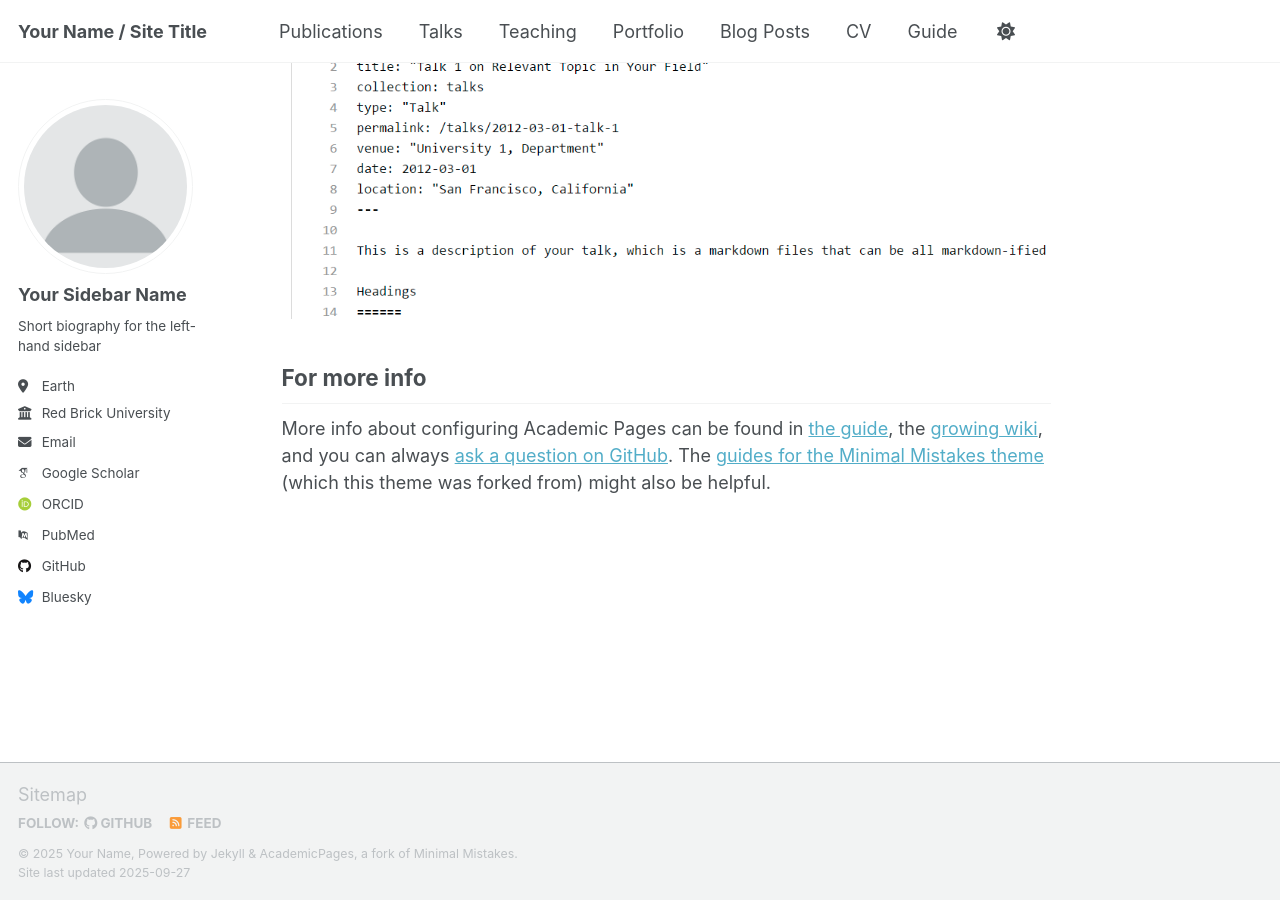
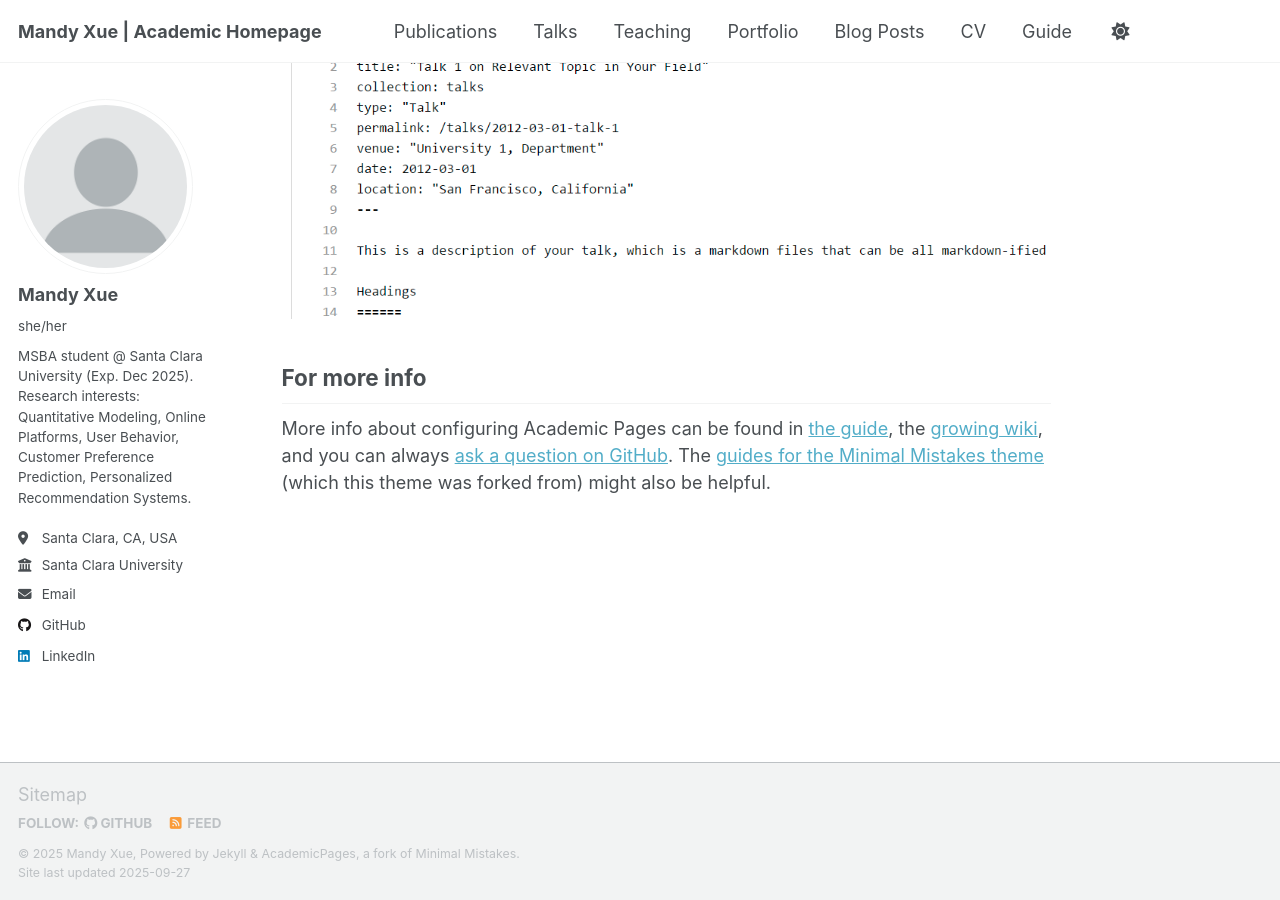
Before and after one commit to Mengyu1013/Mengyu1013.github.io, a Jekyll site: the page built from _pages/about.md, in a window 1280 px wide and 900 px high, scrolled down 2880 px. Built offline with Jekyll 4.4.1, drawn with Linux system fonts in a browser that asks for light colours; some web fonts are replaced; a script that is not in the unit is left out; part of the change alters nothing that is shown.

Commit message:
Update _config.yml

```diff
--- a/_config.yml
+++ b/_config.yml
@@ -1,85 +1,48 @@
-# Welcome to Jekyll!
-#
-# This config file is meant for settings that affect your entire site, values
-# which you are expected to set up once and rarely need to edit after that.
-# For technical reasons, this file is *NOT* reloaded automatically when you use
-# `jekyll serve -l -H localhost`. If you change this file, please restart the
-# server process.
-
 # Basic Site Settings
 locale                   : "en-US"
-site_theme               : "default" # Currently available options are "default", "air"
-title                    : "Your Name / Site Title"
+site_theme               : "default"
+title                    : "Mandy Xue | Academic Homepage"
 title_separator          : "-"
-name                     : &name "Your Name"
-description              : &description "Your Name's academic portfolio"   # Update this with a general description of your site, this is the default if not overridden by a page
-url                      : https://academicpages.github.io # The base hostname & protocol for your site e.g. "https://[your GitHub username].github.io",
-                                                           # or if you already have some other page hosted on Github then use "https://[your GitHub username].github.io/[Your Repo Name]"
-baseurl                  : "" # the subpath of your site, e.g. "/blog"
-repository               : "academicpages/academicpages.github.io"
+name                     : &name "Mandy Xue"
+description              : &description "MSBA student at Santa Clara University | Research in Quantitative Modeling, Online Platforms, User Behavior, Customer Preference Prediction, Personalized Recommendation Systems"
+url                      : "https://mengyu1013.github.io"
+baseurl                  : ""
+repository               : "Mengyu1013/Mengyu1013.github.io"
 
-# Site Author - The following control what appear as part of the author content on the side bar.
-#               If a field is blank the icon and link will not appear, otherwise it will be shown.
-#               Additional customization can be done by editing /_includes/author-profile.html
+# Site Author
 author:
-  # Biographic information
   avatar           : "profile.png"
-  name             : "Your Sidebar Name"
-  pronouns         : # example: "she/her"
-  bio              : "Short biography for the left-hand sidebar"
-  location         : "Earth"
-  employer         : "Red Brick University"
-  uri              : # URL
-  email            : "none@example.org"
+  name             : "Mandy Xue"
+  pronouns         : "she/her"
+  bio              : "MSBA student @ Santa Clara University (Exp. Dec 2025). Research interests: Quantitative Modeling, Online Platforms, User Behavior, Customer Preference Prediction, Personalized Recommendation Systems."
+  location         : "Santa Clara, CA, USA"
+  employer         : "Santa Clara University"
+  uri              :
+  email            : "mandyxue9@gmail.com"
 
   # Academic websites
-  academia         : # URL
-  arxiv            : # URL - Update with the correct link to your profile
-  googlescholar    : "https://scholar.google.com/citations?user=PS_CX0AAAAAJ"
-  inspire-hep      : # URL
-  impactstory      : # URL
-  orcid            : "http://orcid.org/yourorcidurl"
-  semantic         : # URL
-  pubmed           : "https://www.ncbi.nlm.nih.gov/pubmed/?term=john+snow"
-  researchgate     : # URL
-  scopus           : # URL
+  academia         :
+  arxiv            :
+  googlescholar    :
+  inspire-hep      :
+  impactstory      :
+  orcid            :
+  semantic         :
+  pubmed           :
+  researchgate     :
+  scopus           :
 
   # Repositories and software development
-  bitbucket        : # Username - Update with your username on the site
-  codepen          : # Username
-  dribbble         : # Username
-  github           : "academicpages"
-  kaggle           : # Username
-  stackoverflow    : # User number or user number and name (i.e., use "1" or "1/jeff-atwood")
+  github           : "Mengyu1013"
+  kaggle           :
+  stackoverflow    :
 
   # Social media
-  artstation       : # Username
-  bluesky          : "bsky.app" # Replace this with you Bluesky username
-  facebook         : # Username
-  flickr           : # Username
-  foursquare       : # Username
-  goodreads        : # Username
-  google_plus      : # Username
-  keybase          : # Username
-  instagram        : # Username
-  lastfm           : # Username
-  linkedin         : # Username
-  mastodon         : # URL
-  medium           : # URL
-  pinterest        : # Username
-  soundcloud       : # Username
-  steam            : # Username
-  telegram         : # URL
-  tumblr           : # Username
-  twitter          : # Username for X / Twitter
-  vine             : # Username
-  weibo            : # Username
-  wikipedia        : # Username
-  xing             : # Username
-  youtube          : # Username
-  zhihu            : # Username
+  linkedin         : "mandy-xue1"
+  twitter          :
+  zhihu            :
 
-# Publication Category - The following the list of publication categories and their headings
+# Publication Category
 publication_category:
   books:
     title: 'Books'
@@ -89,42 +52,17 @@ publication_category:
     title: 'Conference Papers'
 
 # Site Settings
-teaser                   :  # filename of teaser fallback teaser image placed in /images/ for social media previews
-breadcrumbs              : false # true, false (default)
+teaser                   :
+breadcrumbs              : false
 words_per_minute         : 160
 future                   : true
-read_more                : "disabled" # if enabled, adds "Read more" links to excerpts
-talkmap_link             : false      #change to true to add link to talkmap on talks page
+read_more                : "disabled"
+talkmap_link             : false
 comments:
-  provider               : # false (default), "disqus", "discourse", "facebook", "google-plus", "staticman", "custom"
-  disqus:
-    shortname            :
-  discourse:
-    server               : # https://meta.discourse.org/t/embedding-discourse-comments-via-javascript/31963 , e.g.: meta.discourse.org
-  facebook:
-    appid                :
-    num_posts            : # 5 (default)
-    colorscheme          : # "light" (default), "dark"
-staticman:
-  allowedFields          : ['name', 'email', 'url', 'message']
-  branch                 : "gh-pages" # "master", "gh-pages"
-  commitMessage          : "New comment."
-  filename               : comment-{@timestamp}
-  format                 : "yml"
-  moderation             : true
-  path                   : "_data/comments/{options.slug}"
-  requiredFields         : ['name', 'email', 'message']
-  transforms:
-    email                : "md5"
-  generatedFields:
-    date:
-      type               : "date"
-      options:
-        format           : "iso8601" # "iso8601" (default), "timestamp-seconds", "timestamp-milliseconds"
+  provider               : false
+
 atom_feed:
-  hide                   : false     # change to true to hide the RSS feed in the footer
-  path                   : # blank (default) uses feed.xml
-
+  hide                   : false
 
 # SEO Related
 google_site_verification :
@@ -132,30 +70,24 @@ bing_site_verification   :
 alexa_site_verification  :
 yandex_site_verification :
 
-
 # Social Sharing
 twitter:
-  username               : &twitter
+  username               :
 facebook:
   username               :
-  app_id                 :
-  publisher              :
-og_image                 :  # Social media default site image
-og_description           :  # Social media default site image description
-# For specifying social profiles
-# - https://developers.google.com/structured-data/customize/social-profiles
+og_image                 :
+og_description           :
 social:
-  type                   : # Person or Organization (defaults to Person)
-  name                   : # If the user or organization name differs from the site's name
-  links: # An array of links to social media profiles
-
+  type                   : Person
+  name                   : "Mandy Xue"
+  links:
+    - "https://github.com/Mengyu1013"
+    - "https://www.linkedin.com/in/mandy-xue1"
+    - "mailto:mandyxue9@gmail.com"
 
 # Analytics
 analytics:
-  provider               :  "false" # false (default), "google", "google-universal", "google-analytics-4", "custom"
-  google:
-    tracking_id          :
-
+  provider               : false
 
 # Reading Files
 include:
@@ -195,14 +127,12 @@ keep_files:
 encoding: "utf-8"
 markdown_ext: "markdown,mkdown,mkdn,mkd,md"
 
-
 # Conversion
 markdown: kramdown
 highlighter: rouge
 lsi: false
 excerpt_separator: "\n\n"
 incremental: false
-
 
 # Markdown Processing
 kramdown:
@@ -215,8 +145,7 @@ kramdown:
   smart_quotes: lsquo,rsquo,ldquo,rdquo
   enable_coderay: false
 
-
-# These settings control the types of collections used by the template
+# Collections
 collections:
   teaching:
     output: true
@@ -231,10 +160,8 @@ collections:
     output: true
     permalink: /:collection/:path/
 
-
-# These settings control how pages and collections are included in the site
+# Defaults
 defaults:
-  # _posts
   - scope:
       path: ""
       type: posts
@@ -245,14 +172,12 @@ defaults:
       comments: true
       share: true
       related: true
-  # _pages
   - scope:
       path: ""
       type: pages
     values:
       layout: single
       author_profile: true
-  # _teaching
   - scope:
       path: ""
       type: teaching
@@ -261,7 +186,6 @@ defaults:
       author_profile: true
       share: true
       comments: true
-  # _publications
   - scope:
       path: ""
       type: publications
@@ -270,7 +194,6 @@ defaults:
       author_profile: true
       share: true
       comments: true
-  # _portfolio
   - scope:
       path: ""
       type: portfolio
@@ -279,7 +202,6 @@ defaults:
       author_profile: true
       share: true
       comment: true
-  # _talks
   - scope:
       path: ""
       type: talks
@@ -288,19 +210,14 @@ defaults:
       author_profile: true
       share: true
 
-
 # Sass/SCSS
 sass:
   sass_dir: _sass
-  style: compressed # http://sass-lang.com/documentation/file.SASS_REFERENCE.html#output_style
-
+  style: compressed
 
 # Outputting
 permalink: /:categories/:title/
-# paginate: 5 # amount of posts to show
-# paginate_path: /page:num/
-timezone: Etc/UTC # http://en.wikipedia.org/wiki/List_of_tz_database_time_zones
-
+timezone: America/Los_Angeles
 
 # Plugins
 plugins:
@@ -311,7 +228,6 @@ plugins:
   - jekyll-redirect-from
   - jemoji
 
-# Mimic GitHub Pages with --safe
 whitelist:
   - jekyll-feed
   - jekyll-gist
@@ -320,38 +236,15 @@ whitelist:
   - jekyll-redirect-from
   - jemoji
 
-
 # Archives
-#  Type
-#  - GitHub Pages compatible archive pages built with Liquid ~> type: liquid (default)
-#  - Jekyll Archives plugin archive pages ~> type: jekyll-archives
-#  Path (examples)
-#  - Archive page should exist at path when using Liquid method or you can
-#    expect broken links (especially with breadcrumbs enabled)
-#  - <base_path>/tags/my-awesome-tag/index.html ~> path: /tags/
-#  - <base_path/categories/my-awesome-category/index.html ~> path: /categories/
-#  - <base_path/my-awesome-category/index.html ~> path: /
 category_archive:
   type: liquid
   path: /categories/
 tag_archive:
   type: liquid
   path: /tags/
-# https://github.com/jekyll/jekyll-archives
-# jekyll-archives:
-#   enabled:
-#     - categories
-#     - tags
-#   layouts:
-#     category: archive-taxonomy
-#     tag: archive-taxonomy
-#   permalinks:
-#     category: /categories/:name/
-#     tag: /tags/:name/
-
 
 # HTML Compression
-# - http://jch.penibelst.de/
 compress_html:
   clippings: all
   ignore:
```
